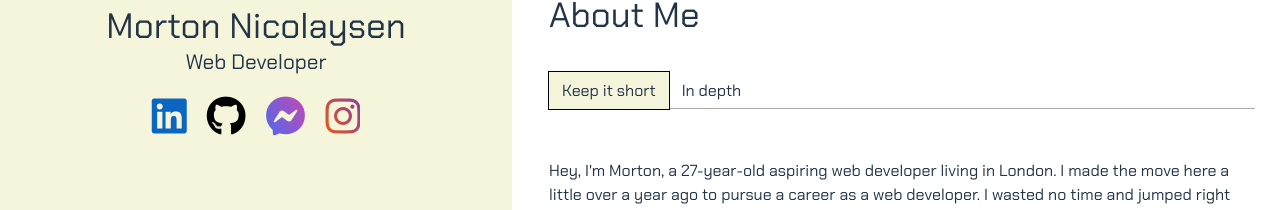
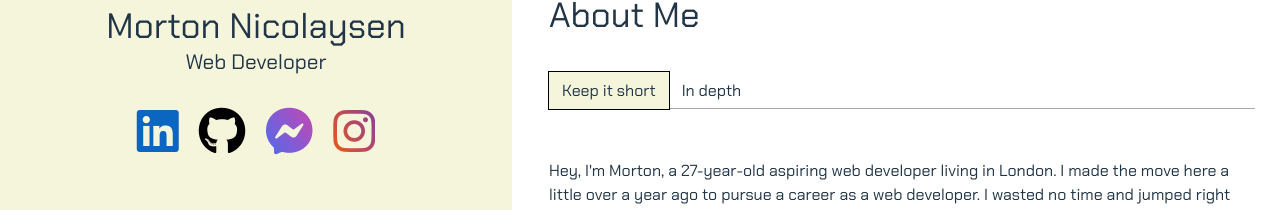
Before and after one commit to MNicolaysen/portfolio-site, a React (Vite) app in the folder portfolio-site/: page / in a window 1280 px wide. Shown: the part 501-711 px from the top of the page. Built offline with nearby package versions, Linux system fonts and the light colour scheme.

Commit message:
fixed bug on header icons

```diff
--- a/portfolio-site/src/components/Contact.css
+++ b/portfolio-site/src/components/Contact.css
@@ -18,7 +18,7 @@
   display: flex;
   justify-content: center;
   align-items: center;
-  font-size: 1rem;
+  font-size: 1.25rem;
   margin-bottom: 4px;
 }
 
@@ -48,7 +48,7 @@ button[type='submit'] {
 
 .contact-link {
   margin: 10px;
-  font-size: 2.5rem;
+  font-size: 3rem;
 }
 
 @media (min-width: 1000px) {
--- a/portfolio-site/src/components/Header.css
+++ b/portfolio-site/src/components/Header.css
@@ -59,6 +59,7 @@
     height: 100vh;
     overflow-y: auto;
     background-color: beige;
+    z-index: 9999;
   }
 
   .header {
@@ -83,6 +84,17 @@
   .contact-link-header {
     display: flex;
     justify-content: center;
+    font-size: 3rem;
+    margin-top: 20px;
+  }
+
+  .contact-link-header li {
+    cursor: pointer;
+  }
+
+  .contact-link-header:hover {
+    box-shadow: 0px 15px 25px -5px rgba(darken(dodgerblue, 40%));
+    transform: scale(1.3);
   }
 
   .facebook-icon,
```
